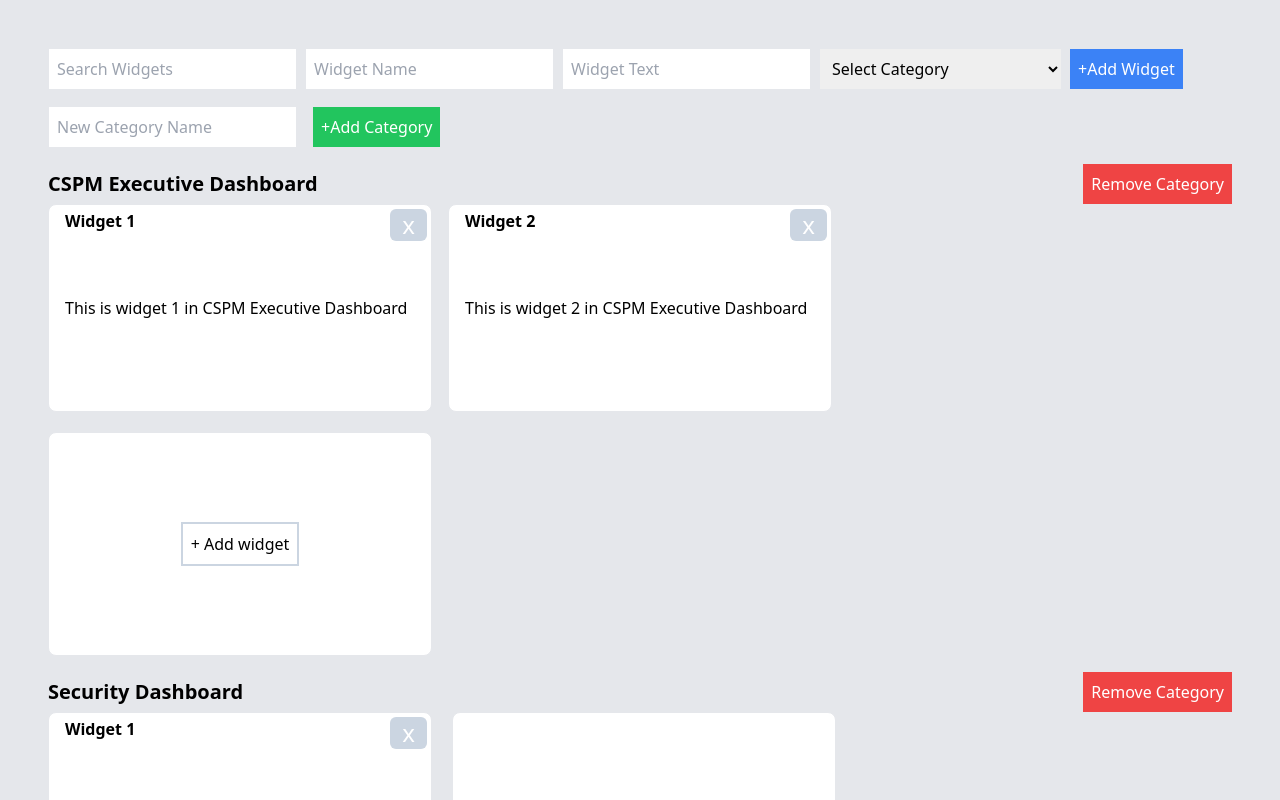
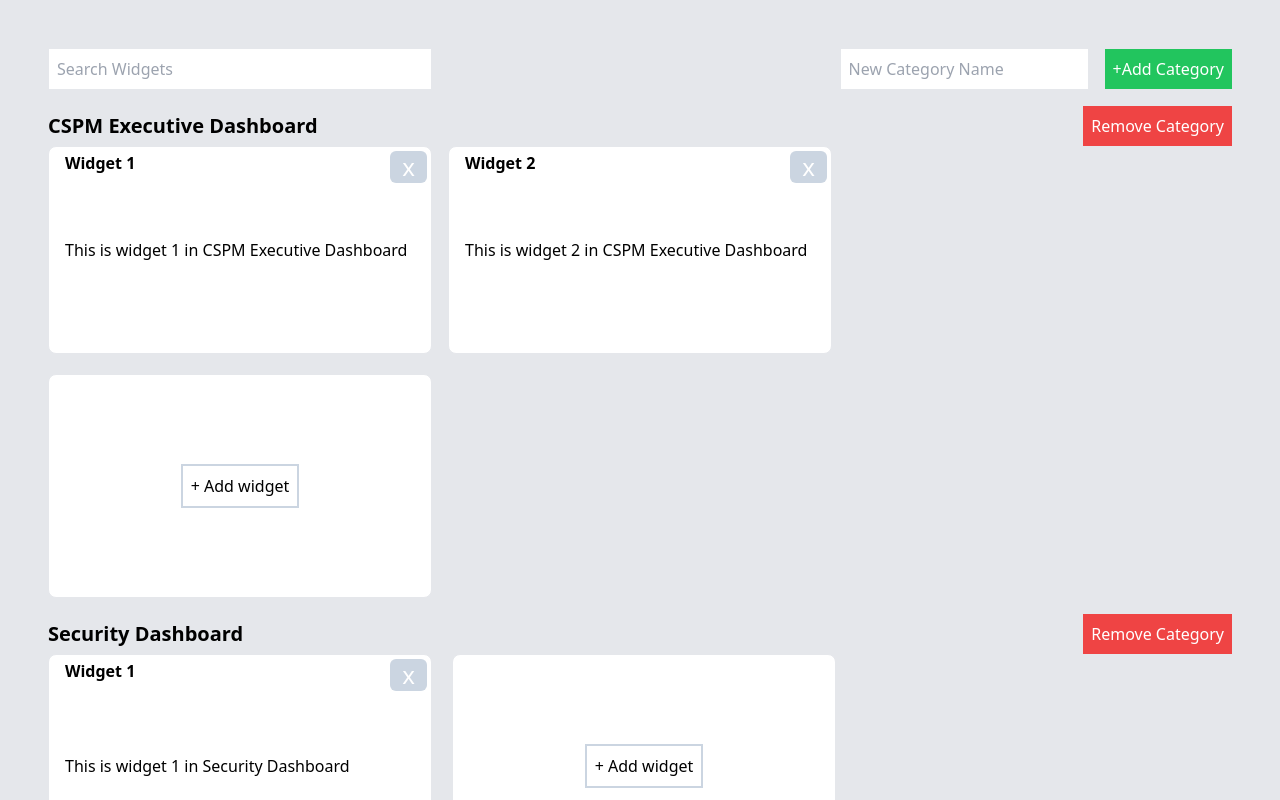
Before and after one commit to sreenidhi1712/GyanGrove-frontend-developer-intern-assignment, a React (Vite) app: page / in a window 1280 px wide. Shown: the top 800 px of the page. Built offline with nearby package versions, Linux system fonts and the light colour scheme.

Commit message:
add popup

```diff
--- a/src/components/Dashboard.jsx
+++ b/src/components/Dashboard.jsx
@@ -1,17 +1,25 @@
 // src/components/Dashboard.jsx
-import  { useState } from 'react';
-import { useSelector, useDispatch } from 'react-redux';
-import { addCategory, removeCategory, addWidget, removeWidget, setSearchTerm } from '../store';
+import { useState } from "react";
+import { useSelector, useDispatch } from "react-redux";
+import {
+  addCategory,
+  removeCategory,
+  addWidget,
+  removeWidget,
+  setSearchTerm,
+} from "../store";
+import Popup from "./Popup";
 // import {uncheckWidget} from '../store'
 
 const Dashboard = () => {
   const { categories, searchTerm } = useSelector((state) => state.widgets);
   const dispatch = useDispatch();
 
-  const [newWidget, setNewWidget] = useState({ name: '', text: '' });
-  const [selectedCategory, setSelectedCategory] = useState('');
-  const [newCategory, setNewCategory] = useState('');
+  const [newWidget, setNewWidget] = useState({ name: "", text: "" });
+  const [selectedCategory, setSelectedCategory] = useState("");
+  const [newCategory, setNewCategory] = useState("");
   const [openPopup, setOpenPopup] = useState(false);
+
 
   const handlepopup = (category) => {
     setOpenPopup(!openPopup);
@@ -21,7 +29,7 @@ const Dashboard = () => {
   const handleAddCategory = () => {
     if (newCategory) {
       dispatch(addCategory(newCategory));
-      setNewCategory('');
+      setNewCategory("");
     }
   };
 
@@ -29,7 +37,7 @@ const Dashboard = () => {
     if (selectedCategory && newWidget.name) {
       const widget = { id: Date.now(), ...newWidget };
       dispatch(addWidget({ category: selectedCategory, widget }));
-      setNewWidget({ name: '', text: '' });
+      setNewWidget({ name: "", text: "" });
     }
   };
 
@@ -50,44 +58,15 @@ const Dashboard = () => {
 
   return (
     <div className="p-4 ">
+      <div className="flex justify-between">
       <div className="mb-4">
         <input
           type="text"
-          className="border p-2 mr-2"
+          className="border p-2 w-96"
           placeholder="Search Widgets"
           value={searchTerm}
           onChange={handleSearch}
         />
-        <input
-          type="text"
-          className="border p-2 mr-2"
-          placeholder="Widget Name"
-          value={newWidget.name}
-          onChange={(e) => setNewWidget({ ...newWidget, name: e.target.value })}
-        />
-        <input
-          type="text"
-          className="border p-2 mr-2"
-          placeholder="Widget Text"
-          value={newWidget.text}
-          onChange={(e) => setNewWidget({ ...newWidget, text: e.target.value })}
-        />
-        <select
-          className="border p-2"
-          value={selectedCategory}
-          onChange={(e) => setSelectedCategory(e.target.value)}
-        >
-          <option value="">Select Category</option>
-          {Object.keys(categories).map((category) => (
-            <option key={category} value={category}>{category}</option>
-          ))}
-        </select>
-        <button
-          className="ml-2 p-2 bg-blue-500 text-white"
-          onClick={handleAddWidget}
-        >
-          +Add Widget
-        </button>
       </div>
 
       <div className="mb-4">
@@ -105,19 +84,15 @@ const Dashboard = () => {
           +Add Category
         </button>
       </div>
+      </div>
+
 
       {Object.keys(categories).map((category) => (
         <div key={category} className="mb-4">
-            {openPopup && <div className='absolute h-1/2 w-1/2 bg-white top-1/4 left-1/4 z-50'>
-              <div className='flex justify-between items-center'>
-                <h3 className='text-xl font-bold'>Add Widget</h3>
-                <button onClick={handlepopup}>x</button>
-              </div>
-              <input type='text' className='border p-2' placeholder='Widget Name' value={newWidget.name} onChange={(e) => setNewWidget({ ...newWidget, name: e.target.value })} />
-              <input type='text' className='border p-2' placeholder='Widget Text' value={newWidget.text} onChange={(e) => setNewWidget({ ...newWidget, text: e.target.value })} />
-
-              <button onClick={handleAddWidget}>Add Widget</button>
-            </div>}
+          {openPopup &&
+          (
+          <Popup handlepopup={handlepopup} newWidget={newWidget} setNewWidget={setNewWidget} handleAddWidget={handleAddWidget}/>
+          )}
           <div className="flex justify-between items-center">
             <h3 className="text-xl font-bold">{category}</h3>
             <button
@@ -127,13 +102,23 @@ const Dashboard = () => {
               Remove Category
             </button>
           </div>
-          <div className='flex gap-5 flex-wrap '>
+          <div className="flex gap-5 flex-wrap ">
             <div className="flex gap-4">
               {filteredWidgets(category).map((widget) => (
-              <div key={widget.id} className="border p-4 bg-white rounded-lg min-h-52 min-w-96 flex flex-col justify-center relative">
+                <div
+                  key={widget.id}
+                  className="border p-4 bg-white rounded-lg min-h-52 min-w-96 flex flex-col justify-center relative"
+                >
                   <div className="">
-                  <h4 className='font-bold absolute top-1'>{widget.name}</h4>
-                  <div className='absolute top-1 right-1 bg-slate-300 px-3 cursor-pointer  text-white text-2xl  rounded-md'  onClick={() => dispatch(removeWidget({ category, widgetId: widget.id }))}>
+                    <h4 className="font-bold absolute top-1">{widget.name}</h4>
+                    <div
+                      className="absolute top-1 right-1 bg-slate-300 px-3 cursor-pointer  text-white text-2xl  rounded-md"
+                      onClick={() =>
+                        dispatch(
+                          removeWidget({ category, widgetId: widget.id })
+                        )
+                      }
+                    >
                       x
                       {/* <input
                       type="checkbox"
@@ -146,8 +131,13 @@ const Dashboard = () => {
                 </div>
               ))}
             </div>
-          <div className='border  flex items-center justify-center bg-white rounded-lg min-w-96 min-h-56'>
-                <button className='border-slate-300 border-2 p-2' onClick={()=>handlepopup(category)}>+ Add widget</button>
+            <div className="border  flex items-center justify-center bg-white rounded-lg min-w-96 min-h-56">
+              <button
+                className="border-slate-300 border-2 p-2"
+                onClick={() => handlepopup(category)}
+              >
+                + Add widget
+              </button>
             </div>
           </div>
         </div>
--- /dev/null
+++ b/src/components/Popup.jsx
@@ -0,0 +1,43 @@
+
+
+import PropTypes from 'prop-types';
+
+function Popup({handlepopup, newWidget, setNewWidget, handleAddWidget}) {
+  // Add 'handlepopup' to the props validation
+  Popup.propTypes = {
+    handlepopup: PropTypes.func.isRequired,
+    newWidget: PropTypes.object.isRequired,
+    setNewWidget: PropTypes.func.isRequired,
+    handleAddWidget: PropTypes.func.isRequired
+  };
+  return (
+    <div className="absolute h-1/2 w-1/3 rounded-lg bg-white top-1/4 left-1/3 border-2 border-black z-50 flex flex-col items-center">
+    <div className="flex justify-between items-center px-2 w-full mt-2">
+      <h3 className="text-xl font-bold">Add Widget</h3>
+      <button onClick={handlepopup} className='text-2xl px-4 text-white bg-slate-400 rounded-md'>x</button>
+    </div>
+    <input
+      type="text"
+      className="border-2 border-slate-400 p-2 w-[50%] mt-4"
+      placeholder="Widget Name"
+      value={newWidget.name}
+      onChange={(e) =>
+        setNewWidget({ ...newWidget, name: e.target.value })
+      }
+    />
+    <input
+      type="text"
+      className="border-2 border-slate-400 p-2 w-[50%] mt-4"
+      placeholder="Widget Text "
+      value={newWidget.text}
+      onChange={(e) =>
+        setNewWidget({ ...newWidget, text: e.target.value })
+      }
+    />
+
+    <button onClick={handleAddWidget} className='bg-green-300 text-white rounded-md p-2 mt-3'>Add Widget</button>
+  </div>
+  )
+}
+
+export default Popup
```
Lines whose indentation alone changed are shown as unchanged.
